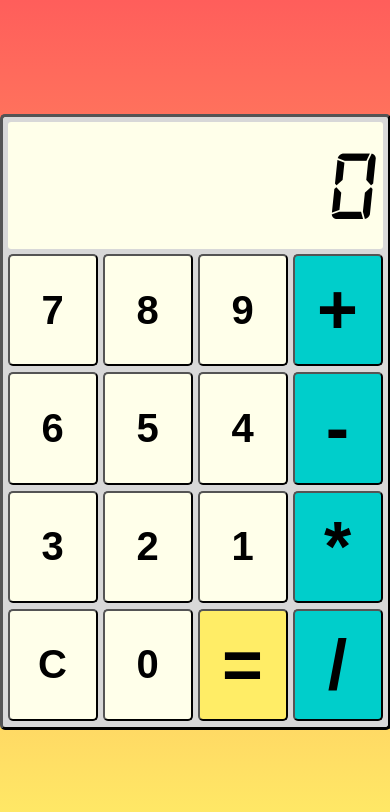
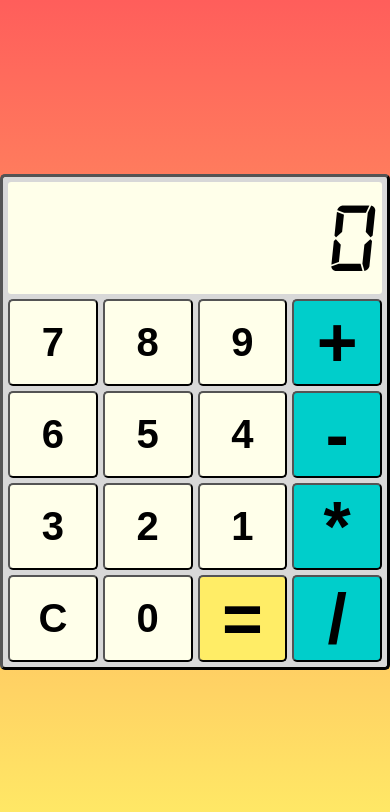
Before and after one commit to Signatune/calculator, a plain HTML site: page index.html in a window 390 px wide. Drawn offline with Linux system fonts and the light colour scheme.

Commit message:
change calculator dimensions to be responsive on mobile

```diff
--- a/styles.css
+++ b/styles.css
@@ -19,9 +19,10 @@ body {
 }
 
 .calculator {
-  min-width: 375px;
+  min-width: 320px;
   max-width: 500px;
-  height: 600px;
+  max-height: 600px;
+  min-height: 480px;
   border: 3px outset black;
   border-radius: 5px;
   padding: 5px;
@@ -55,7 +56,8 @@ body {
   background: #ffffea;
   flex: 1 1 auto;
   height: 24%;
-  width: 24%;
+  max-width: 24%;
+  min-width: 20%;
   font-size: 40px;
   font-weight: bold;
   color: black;
```
